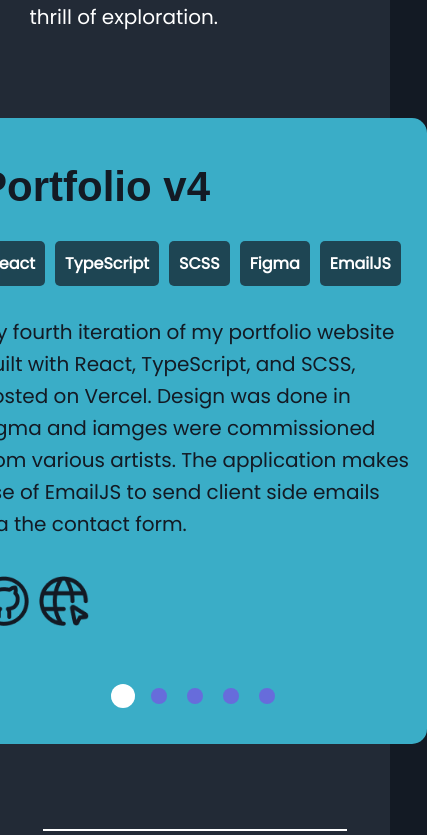
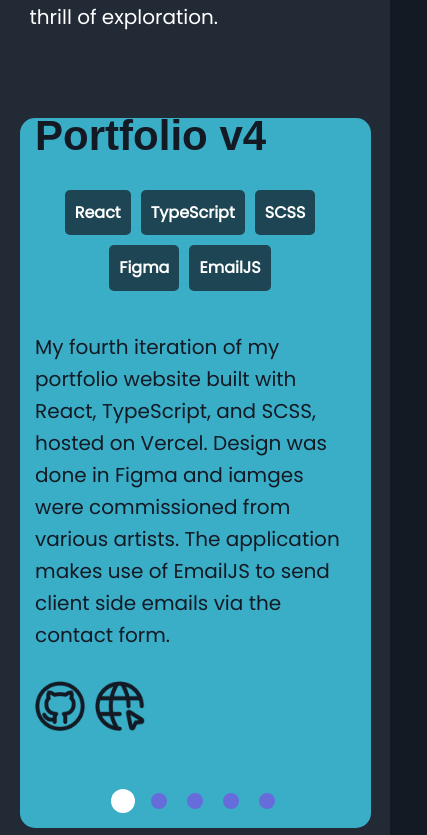
Before and after one commit to Ollebac/portfolio-v4, a React (Create React App) app: page / in a window 390 px wide. Shown: the part 2349-3184 px from the top of the page, 427 px wide, since content can reach past the window. Built offline with nearby package versions, Linux system fonts and the light colour scheme; a web font is replaced by a local one.

Commit message:
fix project container sizing

```diff
--- a/src/scss/projects.scss
+++ b/src/scss/projects.scss
@@ -8,17 +8,18 @@
 
 .project_left_outer_container {
   @include flex($direction: column);
-  max-width: 550px;
+  @include round_border();
+  height: 650px;
+  box-sizing: content-box;
+  max-width: clamp(330px, 100vw, 550px);
   background-color: var.$bg_aqua;
   padding: clamp(30px, 5vw, 40px) clamp(15px, 4vw, 28px);
-  @include round_border();
 }
 
 .project_left_inner_container {
   @include flex($direction: column);
   justify-content: space-between;
   align-items: flex-start;
-  height: 500px;
   animation-name: fadeIn;
   animation-iteration-count: 1;
   animation-timing-function: ease-in;
@@ -43,12 +44,13 @@
 .lang_container {
   @include flex();
   @include vertical_space();
+  flex-wrap: wrap;
 }
 
 .lang_text_container {
   @include button($bg: var.$bg_dark_blue_opacity);
   @include font($size: var.$small_text);
-  margin-right: 10px;
+  margin: 0 10px 10px 0;
   padding: 10px;
 }
 
@@ -70,7 +72,7 @@
 
 .project_selector_container {
   @include flex();
-  margin: 30px auto 0;
+  margin: 30px auto;
 }
 
 .project_selector,
@@ -107,6 +109,12 @@
 .project_section_overview {
   @include font($size: var.$general_text);
   @include vertical_space();
+}
+
+@media screen and (min-width: 550px) {
+  .project_left_outer_container {
+    height: 500px;
+  }
 }
 
 @media screen and (min-width: 800px) {
```
Also changed, not shown: 2 other files (tests, documents, lock files or other folders).
